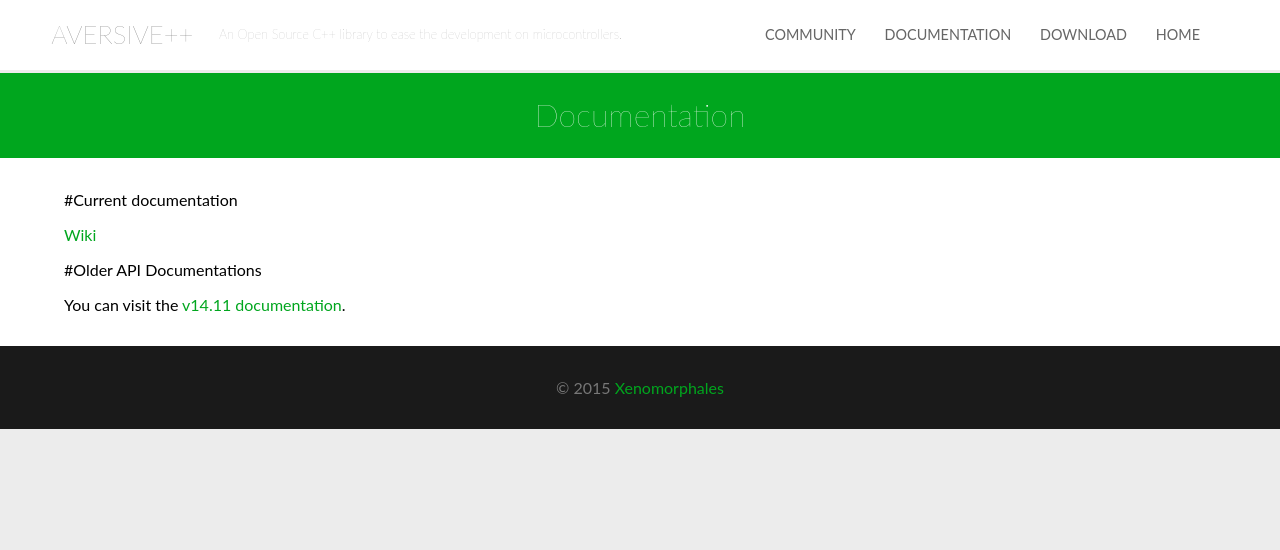
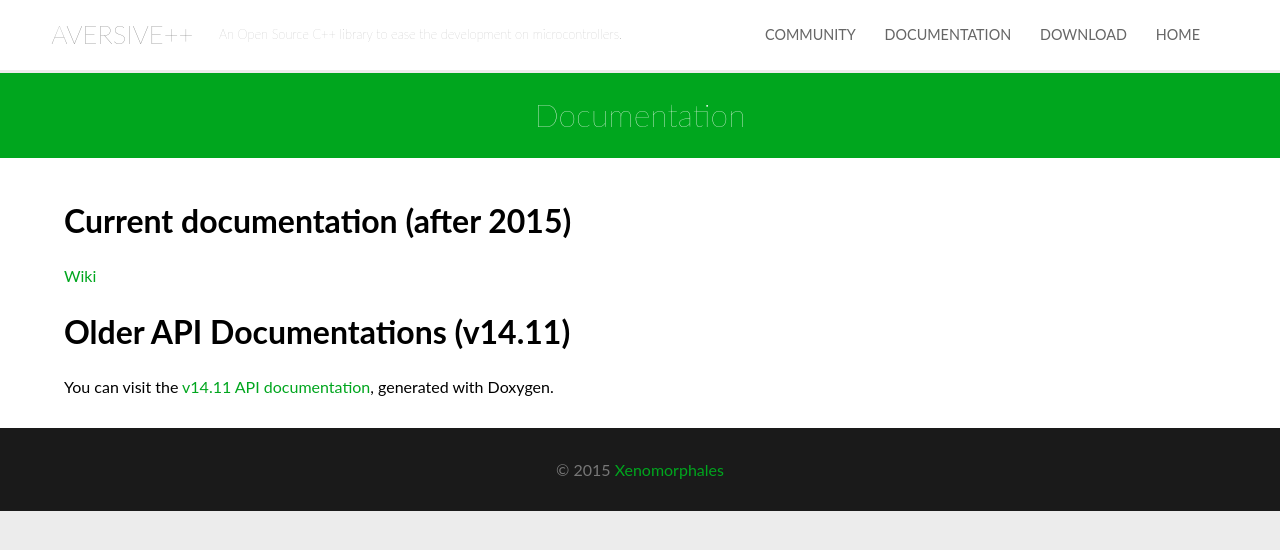
Before and after one commit to AversivePlusPlus/AversivePlusPlus.github.io, a Jekyll site: the page built from documentation.md, in a window 1280 px wide. Shown: the top 550 px of the page. Built offline with Jekyll 4.4.1, drawn with Linux system fonts in a browser that asks for light colours.

Commit message:
Update documentation.md

```diff
--- a/documentation.md
+++ b/documentation.md
@@ -4,10 +4,10 @@ title: Documentation
 is_main: true
 ---
 
-#Current documentation
+# Current documentation (after 2015)
 
 [Wiki](https://github.com/AversivePlusPlus/AversivePlusPlus/wiki)
 
-#Older API Documentations
+# Older API Documentations (v14.11)
 
-You can visit the [v14.11 documentation](http://astralien3000.github.io/aversive--).
+You can visit the [v14.11 API documentation](http://astralien3000.github.io/aversive--), generated with Doxygen.
```
